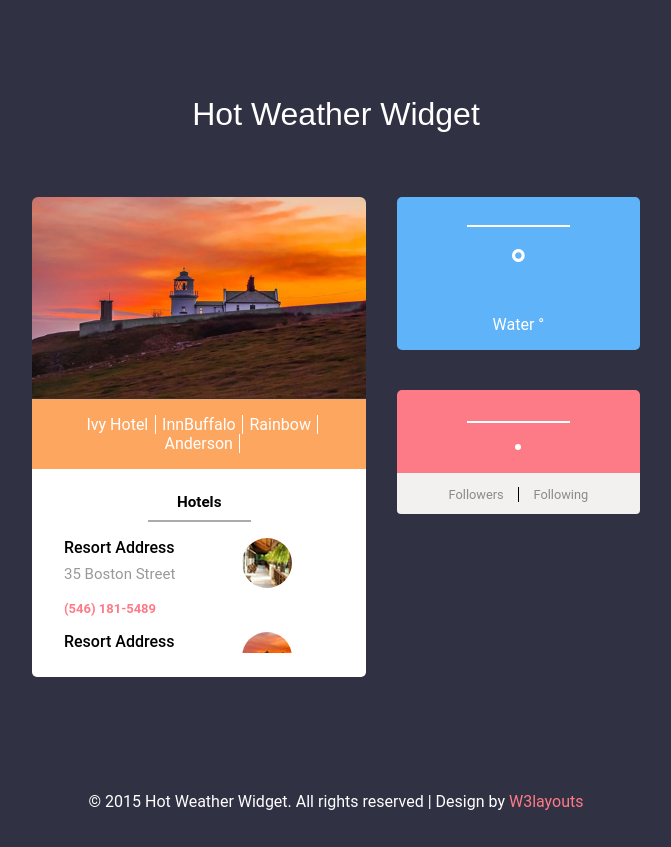
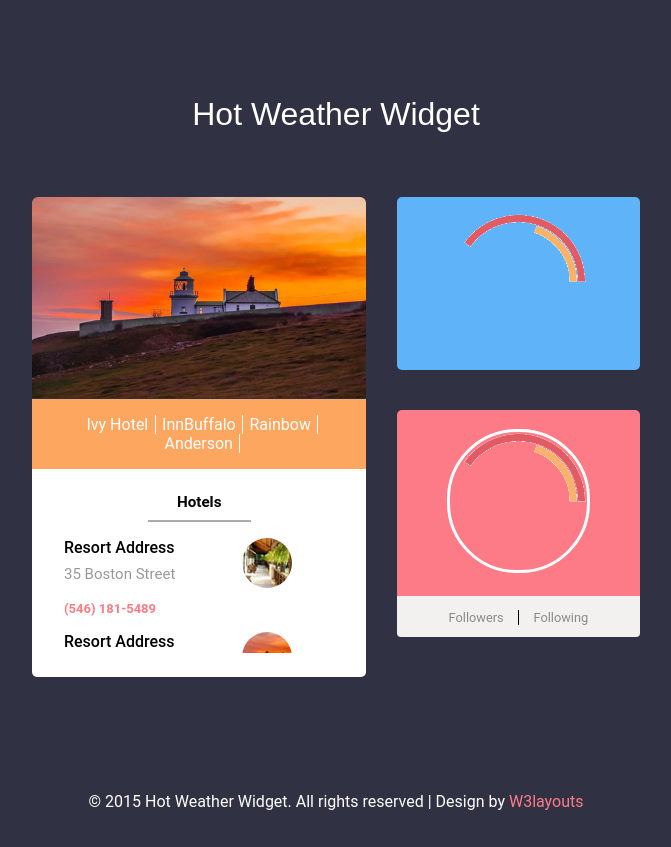
Before and after one commit to Jokerdanman777/angular_widget, an Angular app: page / in a window 1280 px wide. Shown: the whole page, without its empty margins (304-975 px from the left). Built offline with nearby package versions, Linux system fonts and the light colour scheme.

Commit message:
Добавлен loader

```diff
--- a/src/app/content/follower/follower.component.html
+++ b/src/app/content/follower/follower.component.html
@@ -1,9 +1,11 @@
 <div class="teddy-bear" >
     <div class="teddy-text">
-      <h4>{{ socialInfo?.title }}</h4>
-      <span class="w-line"> </span>
-      <img src="{{ socialInfo?.img}}" alt=""  class="img-responsive">
+      <div *ngIf = "socialInfo; else loader">
+        <h4>{{ socialInfo?.title }}</h4>
+        <span class="w-line"> </span>
+        <img src="{{ socialInfo?.img}}" alt=""  class="img-responsive">
       </div>
+    </div>
       <div class="teddy-follow">
         <ul>
           <li class="folw-h"><h3>{{ socialInfo?.following }}</h3>
@@ -15,3 +17,7 @@
         </ul>
       </div>
   </div>
+
+  <ng-template #loader>
+      <img src="assets/images/loader.gif" [ngStyle] = "{'width': '65%'}" alt="">
+  </ng-template>
--- a/src/app/content/weather/weather.component.html
+++ b/src/app/content/weather/weather.component.html
@@ -1,7 +1,13 @@
 <div class="temperatur">
+  <div *ngIf = "weather; else loader">
     <h5>{{ weather?.title }}</h5>
     <span class="w-line"> </span>
     <img src="{{ weather?.img}}" alt="" [ngStyle]="{'width':'30%'}">
     <h2>{{ weather?.temperatur }}<sup class="degree">°</sup></h2>
     <h6>Water {{ weather?.water }}<sup class="degree">°</sup></h6>
   </div>
+</div>
+
+  <ng-template #loader>
+    <img src="assets/images/loader.gif" [ngStyle] = "{'width': '65%'}" alt="">
+  </ng-template>
```
Also changed, not shown: src/assets/images/loader.gif (added).
